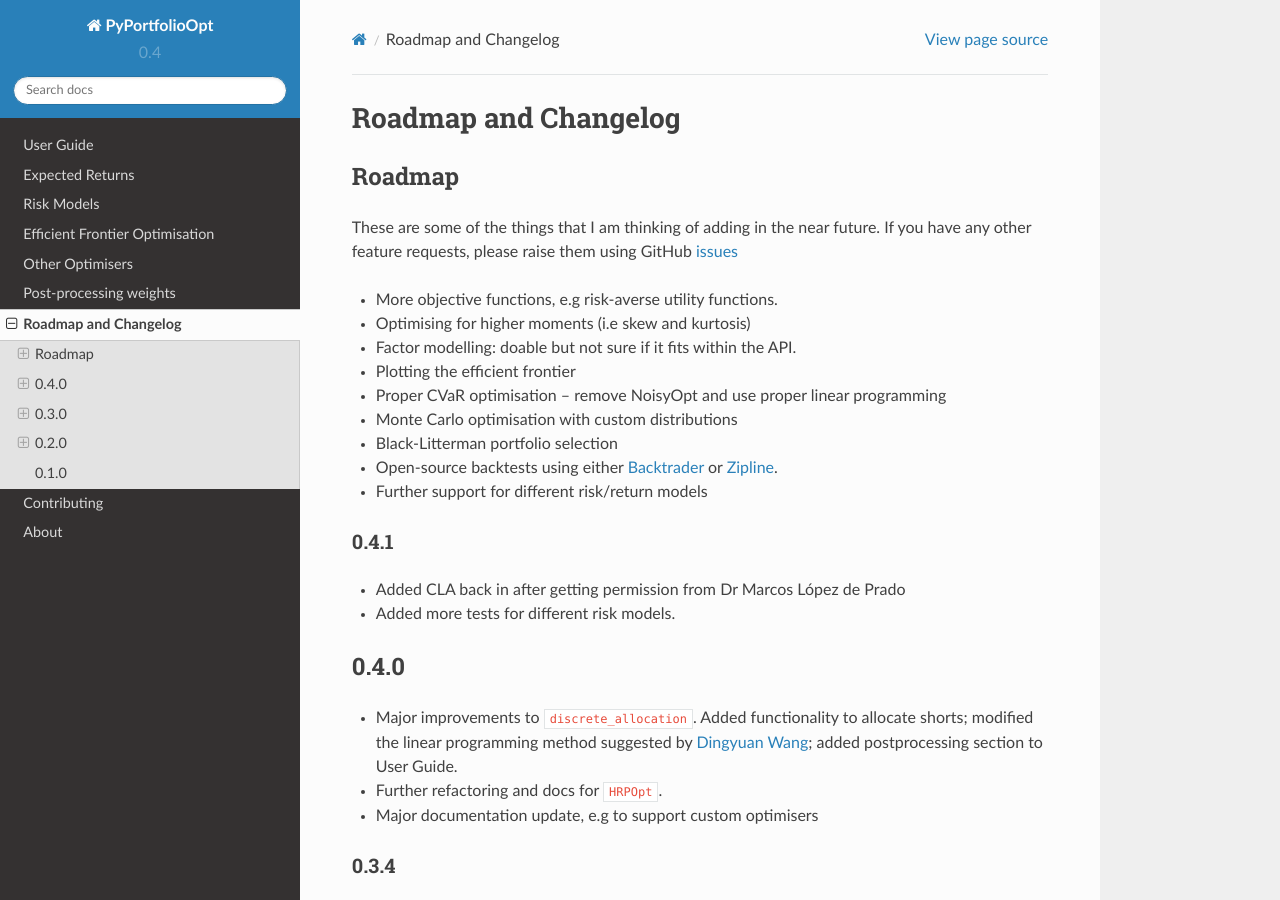
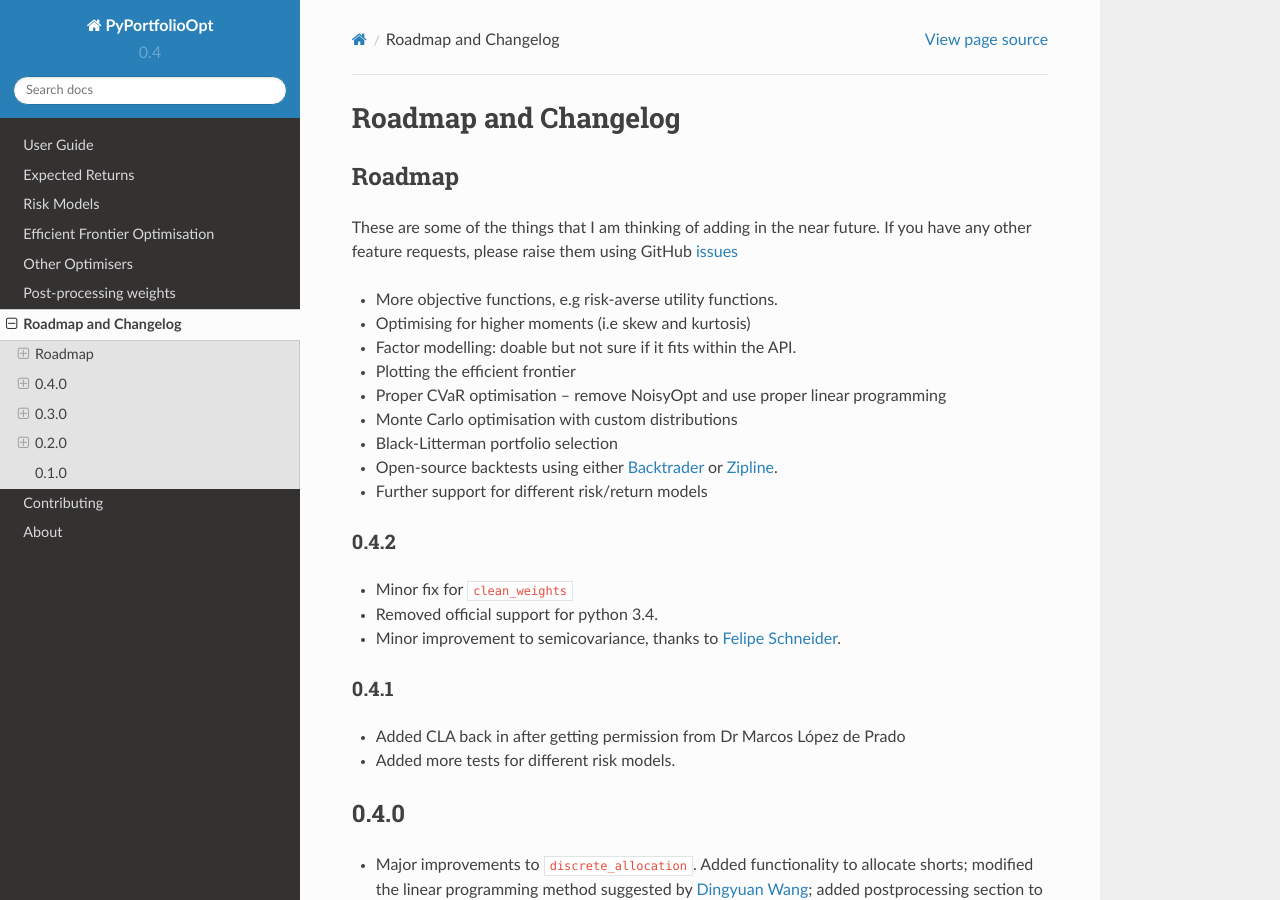
Before and after one commit to robertmartin8/PyPortfolioOpt, a Sphinx documentation site: the page built from docs/Roadmap.rst, in a window 1280 px wide and 900 px high. Built offline with Sphinx 7.4.7 and the Read the Docs theme 2.0.0, drawn with Linux system fonts in a browser that asks for light colours.

Commit message:
updated versioning to 0.4.2

```diff
--- a/docs/Roadmap.rst
+++ b/docs/Roadmap.rst
@@ -22,6 +22,13 @@
 - Open-source backtests using either `Backtrader <https://www.backtrader.com/>`_ or
   `Zipline <https://github.com/quantopian/zipline>`_.
 - Further support for different risk/return models
+
+0.4.2
+-----
+
+- Minor fix for ``clean_weights``
+- Removed official support for python 3.4.
+- Minor improvement to semicovariance, thanks to `Felipe Schneider <https://github.com/schneiderfelipe>`_.
 
 0.4.1
 -----
--- a/docs/conf.py
+++ b/docs/conf.py
@@ -58,7 +58,7 @@
 # The short X.Y version.
 version = "0.4"
 # The full version, including alpha/beta/rc tags.
-release = "0.4.1"
+release = "0.4.2"
 
 # The language for content autogenerated by Sphinx. Refer to documentation
 # for a list of supported languages.
--- a/docs/index.rst
+++ b/docs/index.rst
@@ -10,7 +10,7 @@
                 <img src="https://img.shields.io/badge/python-v3-brightgreen.svg?style=flat-square"
                     alt="python"></a> &nbsp;
             <a href="https://pypi.org/project/PyPortfolioOpt/">
-                <img src="https://img.shields.io/badge/pypi-v0.4.1-brightgreen.svg?style=flat-square"
+                <img src="https://img.shields.io/badge/pypi-v0.4.2-brightgreen.svg?style=flat-square"
                     alt="python"></a> &nbsp;
             <a href="https://opensource.org/licenses/MIT">
                 <img src="https://img.shields.io/badge/license-MIT-brightgreen.svg?style=flat-square"
--- a/pyproject.toml
+++ b/pyproject.toml
@@ -1,6 +1,6 @@
 [tool.poetry]
 name = "PyPortfolioOpt"
-version = "0.4.1"
+version = "0.4.2"
 description = "Financial portfolio optimisation in python"
 license = "MIT"
 authors = ["Robert Andrew Martin <martin.robertandrew@gmail.com>"]
--- a/setup.py
+++ b/setup.py
@@ -9,7 +9,7 @@
 
 setup(
     name="PyPortfolioOpt",
-    version="0.4.1",
+    version="0.4.2",
     description="Financial portfolio optimisation in python",
     long_description=desc,
     long_description_content_type="text/markdown",
```
Also changed, not shown: README.md (+16 -16 lines), 1 other file.
